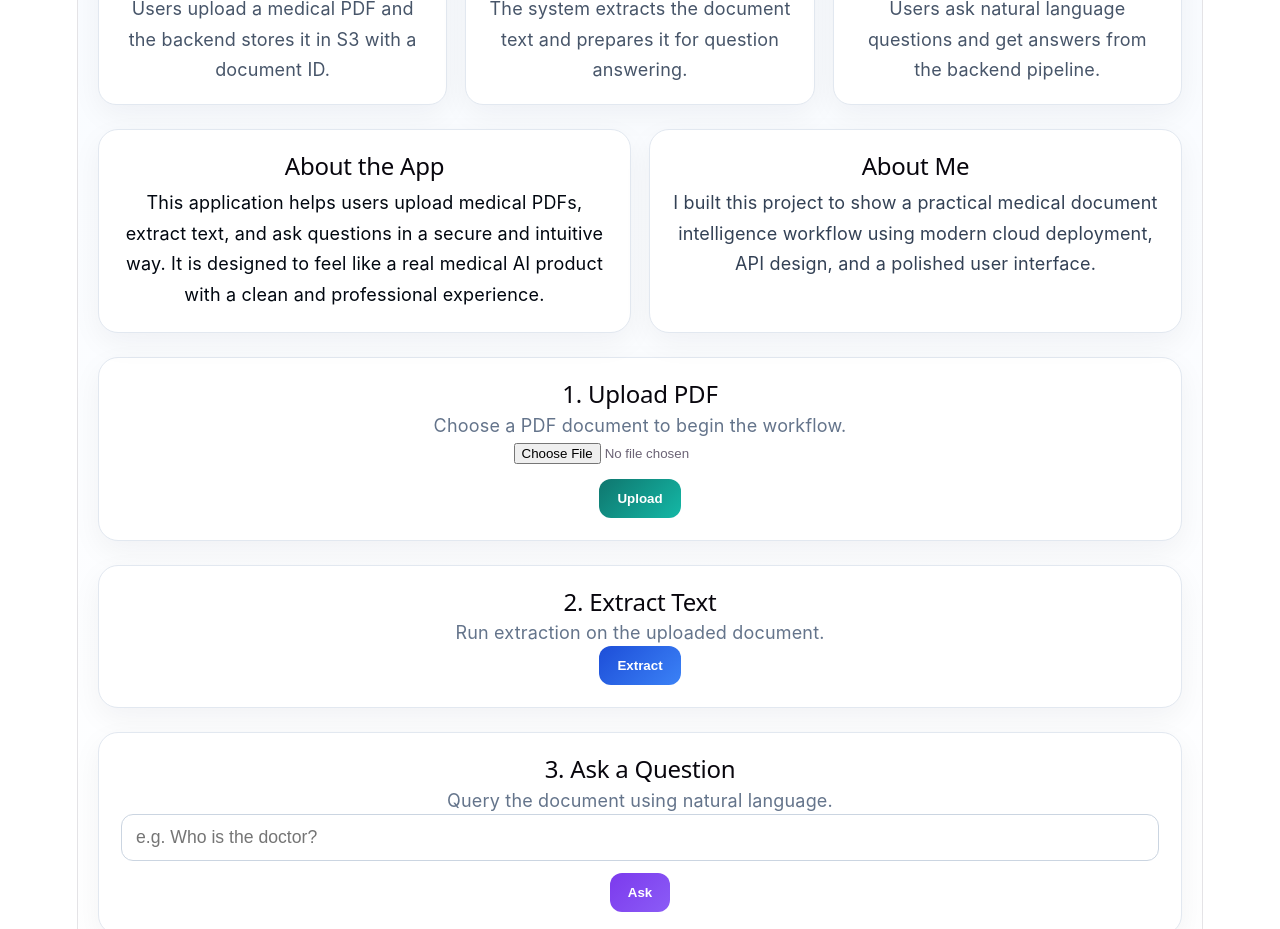
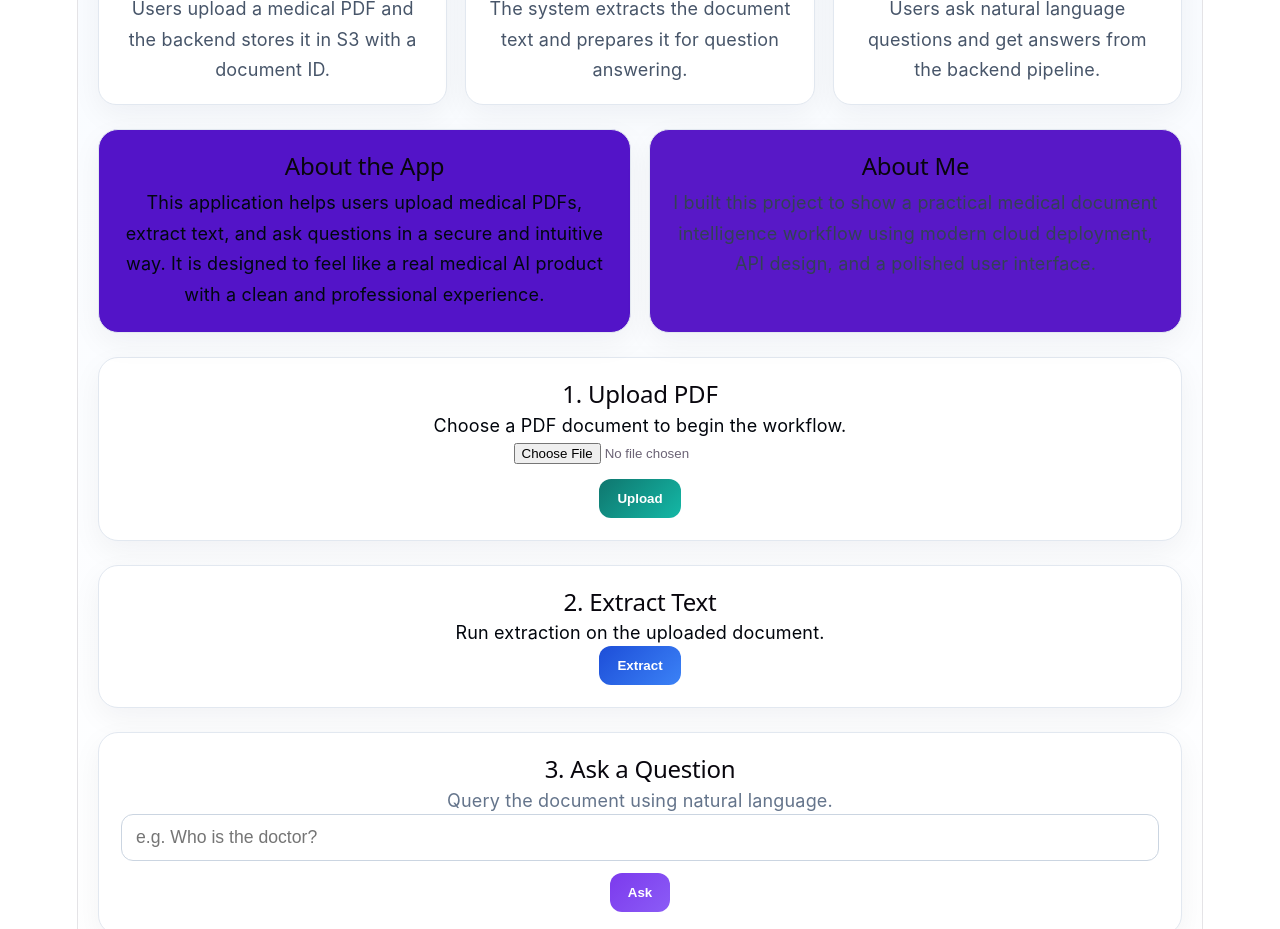
Before and after one commit to ravimurumalla-creator/MRUI, a React (Vite) app: page / in a window 1280 px wide. Shown: the part 820-1749 px from the top of the page. Built offline with nearby package versions, Linux system fonts and the light colour scheme.

Commit message:
UI UPDATE

```diff
--- a/src/App.jsx
+++ b/src/App.jsx
@@ -291,7 +291,7 @@ function App() {
             style={{
               padding: "22px",
               borderRadius: "20px",
-              background: "#ffffff",
+              background: "#5314c8",
               border: "1px solid #e2e8f0",
               boxShadow: "0 10px 30px rgba(15,23,42,0.05)",
             }}
@@ -307,7 +307,7 @@ function App() {
             style={{
               padding: "22px",
               borderRadius: "20px",
-              background: "#ffffff",
+              background: "#5818c7",
               border: "1px solid #e2e8f0",
               boxShadow: "0 10px 30px rgba(15,23,42,0.05)",
             }}
@@ -322,7 +322,7 @@ function App() {
 
         <section style={sectionStyle}>
           <h2 style={{ marginTop: 0 }}>1. Upload PDF</h2>
-          <p style={{ color: "#64748b", marginTop: "-4px" }}>Choose a PDF document to begin the workflow.</p>
+          <p style={{ color: "#01050c", marginTop: "-4px" }}>Choose a PDF document to begin the workflow.</p>
           <input type="file" accept="application/pdf" onChange={handleFileChange} />
           <div style={{ marginTop: "14px" }}>
             <button
@@ -338,7 +338,7 @@ function App() {
               style={{
                 marginTop: "12px",
                 padding: "12px 14px",
-                background: "#f8fafc",
+                background: "#4012b4",
                 borderRadius: "12px",
                 border: "1px solid #e2e8f0",
               }}
@@ -350,7 +350,7 @@ function App() {
 
         <section style={sectionStyle}>
           <h2 style={{ marginTop: 0 }}>2. Extract Text</h2>
-          <p style={{ color: "#64748b", marginTop: "-4px" }}>Run extraction on the uploaded document.</p>
+          <p style={{ color: "#00050c", marginTop: "-4px" }}>Run extraction on the uploaded document.</p>
           <button
             onClick={handleExtract}
             disabled={loading || !documentId}
```
